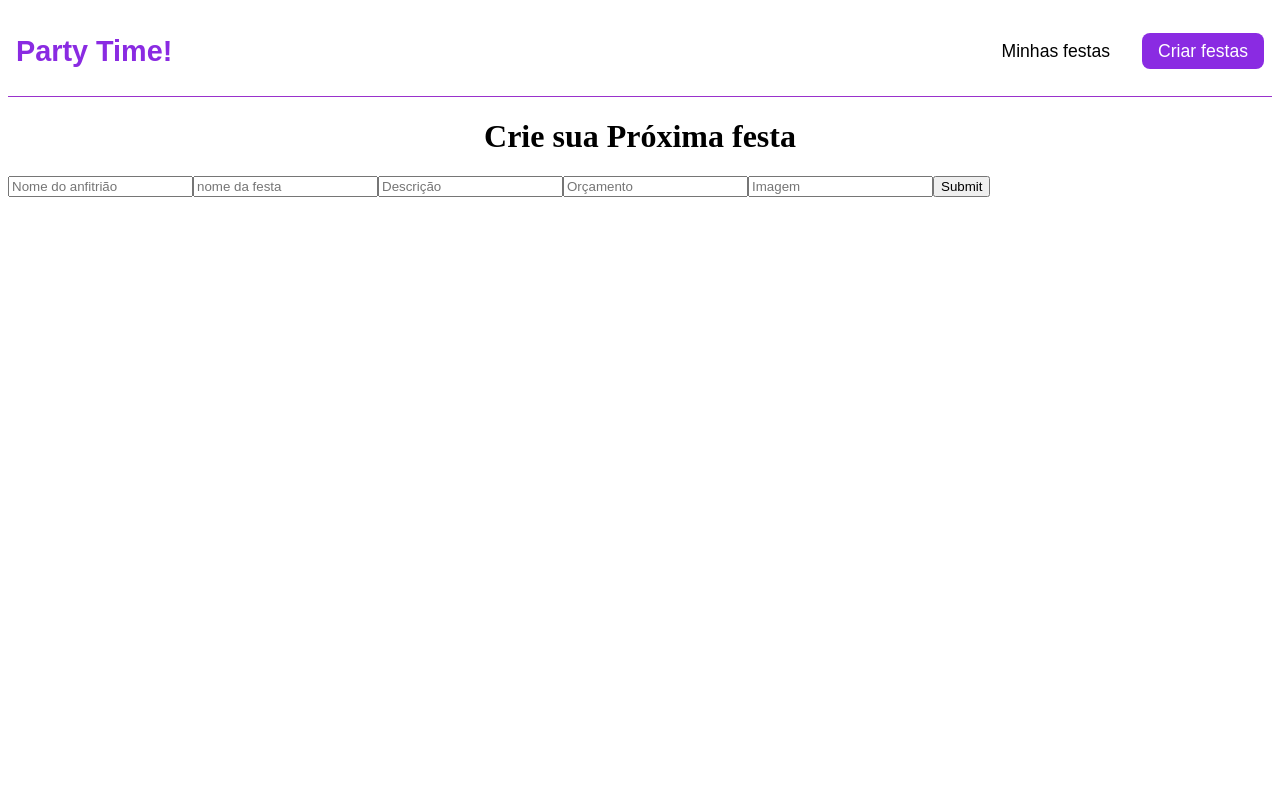
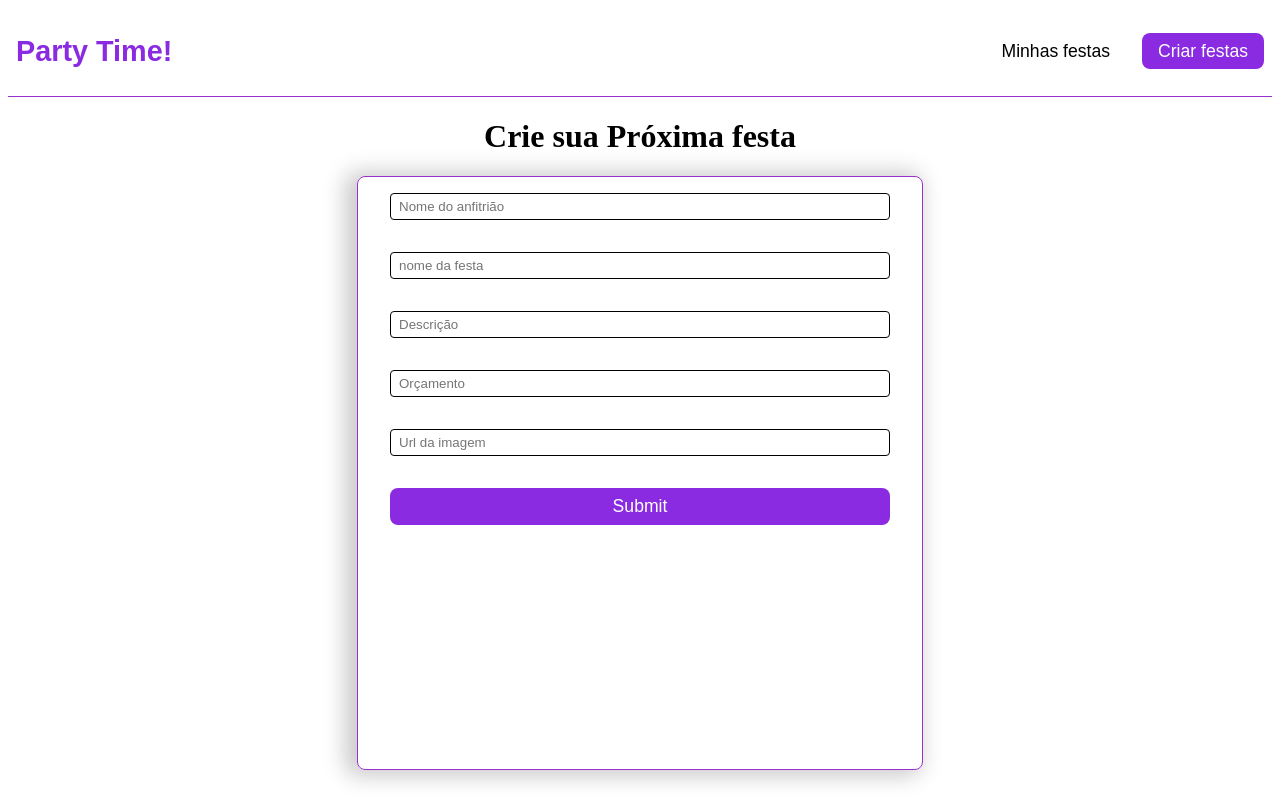
Before and after one commit to M4rcoos/projeto-festas-fullstack, a React (Vite) app in the folder frontend/front/: page /criar-festa in a window 1280 px wide. Built offline with nearby package versions, Linux system fonts and the light colour scheme.

Commit message:
feat: implement react hook form

```diff
--- a/frontend/front/src/components/Form/Form.tsx
+++ b/frontend/front/src/components/Form/Form.tsx
@@ -1,5 +1,6 @@
 import { useForm } from "react-hook-form";
 import { apiParty } from "../../provider/party";
+import * as C from './FormStyles'
 
 
 
@@ -12,7 +13,7 @@ interface IParty {
   }
 
   export const PartyForm = () => {
-    const { register, handleSubmit } = useForm<IParty>();
+    const { register, handleSubmit,reset  } = useForm<IParty>();
 
     const onSubmit = (formData: IParty) => {
         apiParty.post('/', formData)
@@ -24,19 +25,19 @@ interface IParty {
           // Aqui você pode lidar com erros, se houver
           console.error('Erro ao enviar dados:', error);
         });
+        reset();
     };
-
 
     return (
         <>
-      <form onSubmit={handleSubmit(onSubmit)}>
-        <input {...register("author")} placeholder="Nome do anfitrião" />
-        <input {...register("title")} placeholder="nome da festa" />
-        <input {...register("description")} placeholder="Descrição" />
-        <input {...register("budget")} placeholder="Orçamento" />
-        <input {...register("image")} placeholder="Imagem" />
-        <input type="submit" />
-      </form>
+      <C.Form onSubmit={handleSubmit(onSubmit)}>
+        <C.Input {...register("author")} placeholder="Nome do anfitrião" required/>
+        <C.Input {...register("title")} placeholder="nome da festa" required/>
+        <C.Input {...register("description")} placeholder="Descrição" required/>
+        <C.Input {...register("budget")} placeholder="Orçamento" required/>
+        <C.Input {...register("image")} placeholder="Url da imagem" required/>
+        <C.InputSubmit type="submit" />
+      </C.Form>
       </>
 
     );
--- a/frontend/front/src/components/Form/FormStyles.ts
+++ b/frontend/front/src/components/Form/FormStyles.ts
@@ -0,0 +1,47 @@
+import styled from "styled-components";
+
+export const Form =styled.form`
+display: flex;
+flex-direction: column;
+gap:2rem;
+
+width: 500px;
+height: 70vh;
+padding: 1rem 2rem;
+border: 1px solid #9932CC;
+border-radius:8px;
+box-shadow: -7px 1px 22px 5px rgba(0,0,0,0.21);
+
+@media (max-width: 570px) {
+    width: 300px;
+  }
+  @media (max-width: 420px) {
+    width: 280px;
+padding: 1rem;
+  }
+`
+export const Input = styled.input`
+padding: 5px 8px;
+border-radius: 4px;
+border: 1px solid;
+`
+export const InputSubmit = styled.input`
+
+text-decoration: none;
+    padding: 8px 16px;
+    border-radius:8px;
+    cursor: pointer;
+    color: #fff;
+
+    font-family: Arial, Helvetica, sans-serif;
+    font-size: 1.1rem;
+    transition: 0.7s;
+    background-color: #8A2BE2;
+border: none;
+
+
+
+    &:hover {
+      background-color:#9932CC
+    }
+`
--- a/frontend/front/src/pages/createParty/index.tsx
+++ b/frontend/front/src/pages/createParty/index.tsx
@@ -2,6 +2,7 @@ import React from 'react';
 import {CardParty} from "../../components/CardParty/CardParty"
 import { Header } from '../../components/Header/Header';
 import { PartyForm } from '../../components/Form/Form';
+import * as C from './styles'
 
 export const CreateParty = ()=>{
 
@@ -9,8 +10,10 @@ export const CreateParty = ()=>{
   return (
     <div>
       <Header/>
+      <C.Section>
       <h1 style={{textAlign:'center'}}>Crie sua Próxima festa</h1>
       <PartyForm/>
+      </C.Section>
     </div>
   )
 }
--- a/frontend/front/src/pages/createParty/styles.ts
+++ b/frontend/front/src/pages/createParty/styles.ts
@@ -0,0 +1,8 @@
+import styled from "styled-components"
+
+export const Section = styled.div`
+display:flex;
+flex-direction: column;
+align-items: center;
+justify-content: center;
+`
```
